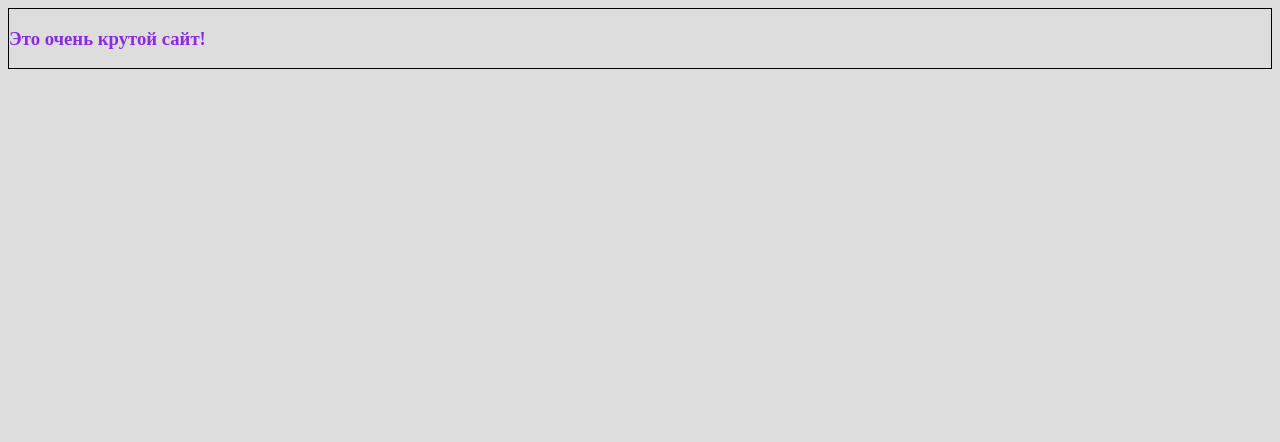
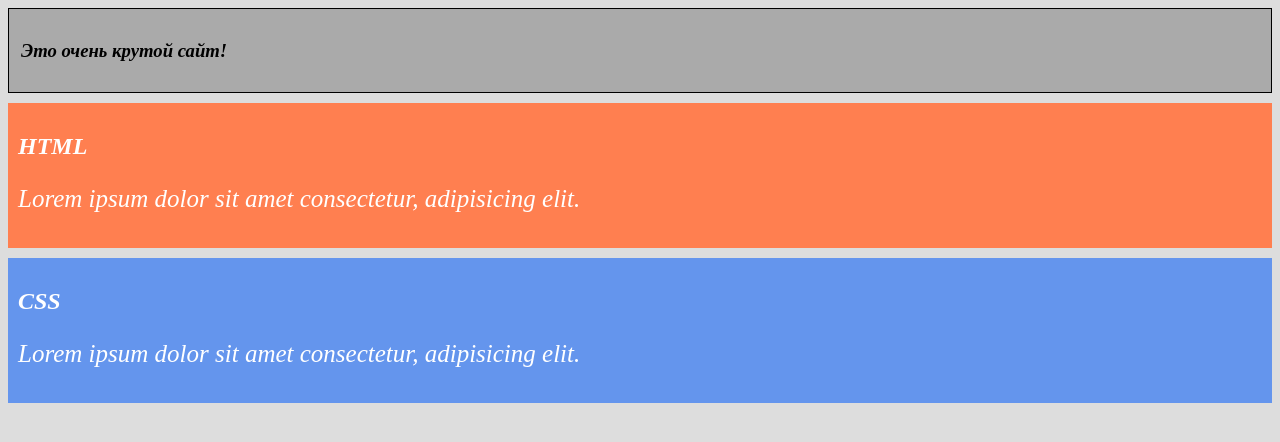
Before and after one commit to StepanZubin/ResultSchool, a plain HTML site: page CSS_course/index.html in a window 1280 px wide. Drawn offline with Linux system fonts and the light colour scheme.

Commit message:
add lesson CSS - Selectors

```diff
--- a/CSS_course/01_selectors.css
+++ b/CSS_course/01_selectors.css
@@ -1,3 +1,40 @@
-h3 {
-    color: blueviolet;
+/* Уникальный селектор */
+* {
+    font-style: oblique; /* шрифт на всей странице: "oblique" */
 }
+
+/* Tag Name (селектор по имени)*/
+body {
+    background: #ddd; /* фон элемента */
+}
+
+/* Class (селектор по классу) */
+.card {
+    padding: 10px; /* отступы */
+    color: #fff; /* цвет текста */
+}
+
+/* селектор от родительского тега к дочернему */
+.card p {
+    font-size: 25px;
+}
+
+/* Id (селектор по id */
+#header {
+    border: 1px solid; /* элемент в рамке */
+    background: #aaa; /* фон элемента */
+    padding: 12px; /* внутренние отступы(поля) со всех сторон элемента */
+}
+
+/* множественный селектор */
+#header, .card {
+    margin-bottom: 10px; /* нижний отступ элемента */
+}
+
+.html {
+    background: coral;
+}
+
+.css {
+    background: cornflowerblue;
+}
--- a/CSS_course/index.html
+++ b/CSS_course/index.html
@@ -8,13 +8,9 @@
 
     <style>
         body {
-            background: #ddd;
+            /* background: #ddd;  */
             /* цвет фона сайта */
         }
-
-        header {
-        border: 1px solid black;
-    }
     </style>
 
     <!-- подключение файла.css: -->
@@ -22,8 +18,19 @@
 </head>
 <body>
 
-    <header>
+    <header id="header">
         <h3>Это очень крутой сайт!</h3>
     </header>
+
+    <div class="card html">
+        <h2>HTML</h2>
+        <p>Lorem ipsum dolor sit amet consectetur, adipisicing elit.</p>
+    </div>
+
+    <div class="card css">
+        <h2>CSS</h2>
+        <p>Lorem ipsum dolor sit amet consectetur, adipisicing elit.</p>
+    </div>
+
 </body>
 </html>
```
Also changed, not shown: ZUBIN-RESUME/index.html (+1 -1 lines), ZUBIN-RESUME/styles.css (renamed from ZUBIN-RESUME/selectors.css).
